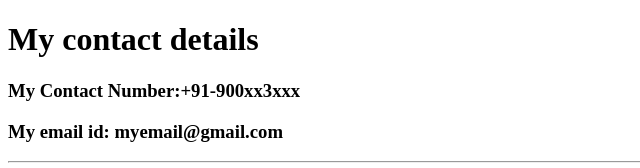
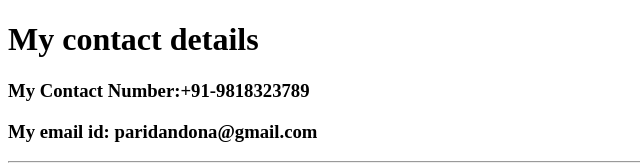
Before and after one commit to pari-dandona/cv, a plain HTML site: page contact.html in a window 1280 px wide. Shown: the top 168 px of the page, 0-640 px from the left. Drawn offline with Linux system fonts and the light colour scheme.

Commit message:
Update contact.html

```diff
--- a/contact.html
+++ b/contact.html
@@ -6,8 +6,8 @@
   </head>
   <body>
     <h1>My contact details</h1>
-    <h3>My Contact Number:+91-900xx3xxx</h3>
-    <h3>My email id: myemail@gmail.com</h3>
+    <h3>My Contact Number:+91-9818323789</h3>
+    <h3>My email id: paridandona@gmail.com</h3>
     <hr>
     <form action="mailto:paridandona@gmail.com" method="post" enctype="text/plain">
       <label for="">Your Name:</label>
```
